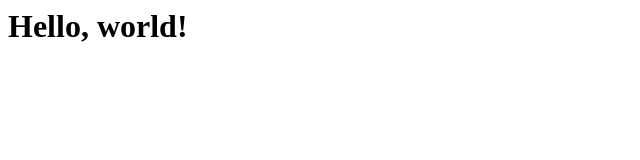
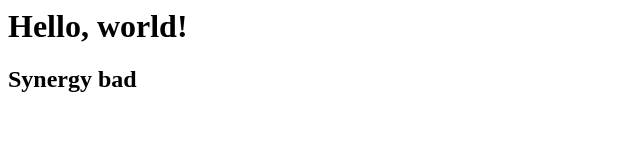
Before and after one commit to alikhangadzhimuradov/repol, a plain HTML site: page index.html in a window 1280 px wide. Shown: the whole page, without its empty margins (0-640 px from the left). Drawn offline with Linux system fonts and the light colour scheme.

```diff
--- a/index.html
+++ b/index.html
@@ -4,5 +4,6 @@
 </head>
 <body>
     <h1>Hello, world!</h1>
+    <h2>Synergy bad</h2>
 </body>
 </html>
```
